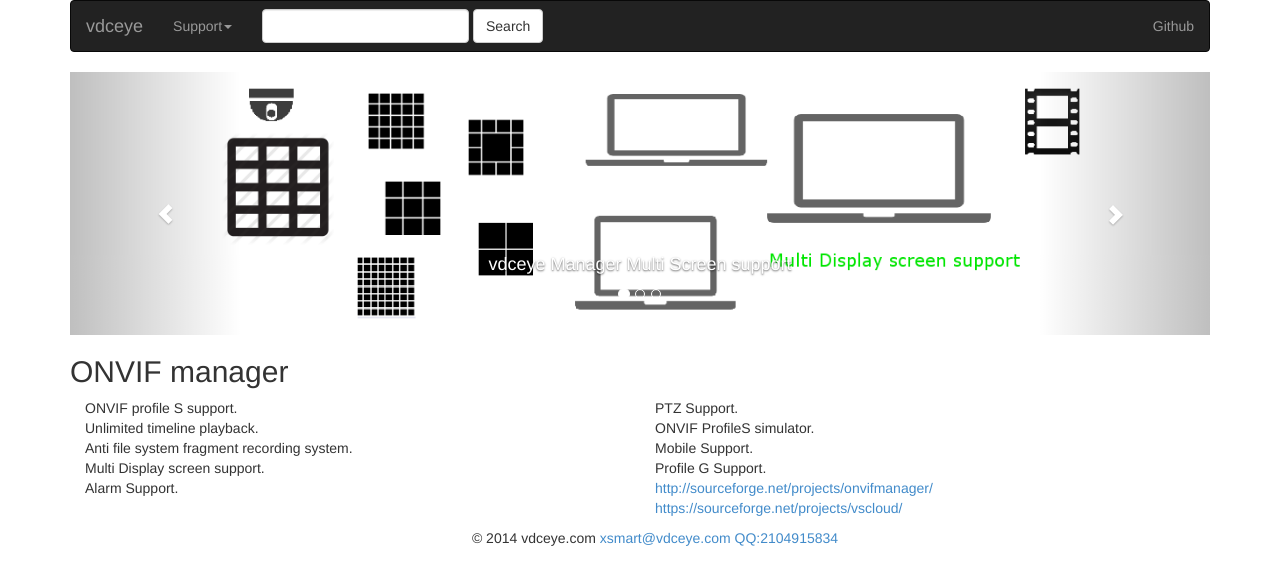
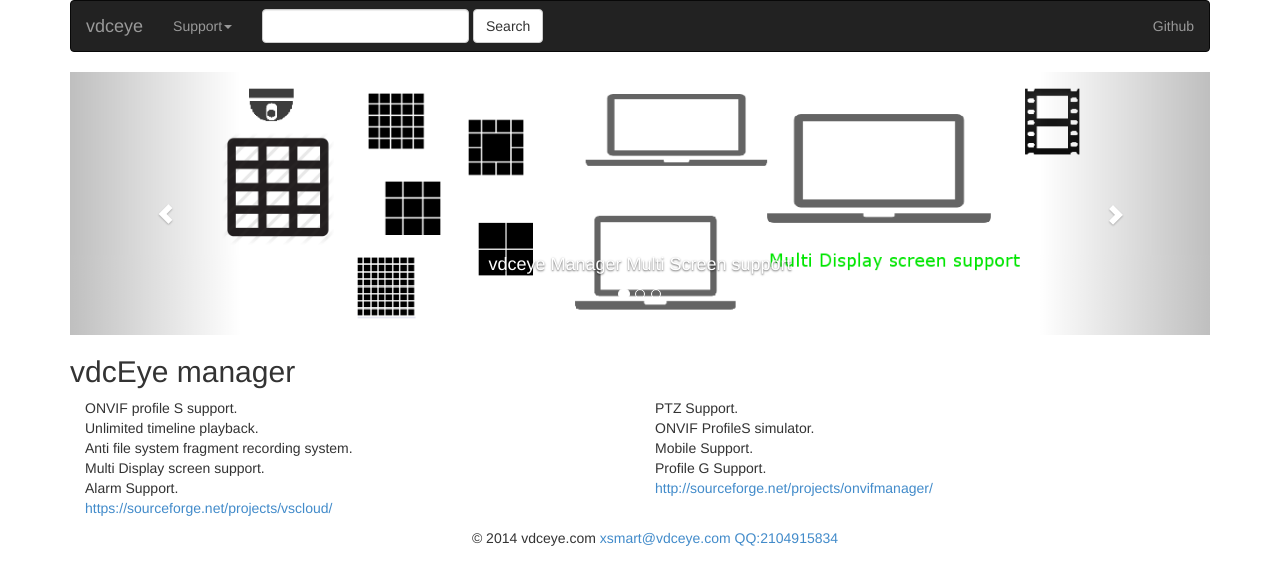
Before and after one commit to xsmart/vdceye-website, a plain HTML site: page index.html in a window 1280 px wide. Drawn offline with Linux system fonts and the light colour scheme.

Commit message:
update vdcEye download link

```diff
--- a/index.html
+++ b/index.html
@@ -109,13 +109,15 @@
 					</div>
 				</div> <a class="left carousel-control" href="#carousel-864027" data-slide="prev"><span class="glyphicon glyphicon-chevron-left"></span></a> <a class="right carousel-control" href="#carousel-864027" data-slide="next"><span class="glyphicon glyphicon-chevron-right"></span></a>
 			</div>
-			<h2>ONVIF manager</h2>
+			<h2>vdcEye manager</h2>
 			<div class="col-md-6">
         <p>ONVIF profile S support.
 <br>Unlimited timeline playback.
 <br>Anti file system fragment recording system.
 <br>Multi Display screen support.
 <br>Alarm Support.
+<br><a href="https://sourceforge.net/projects/vscloud/">https://sourceforge.net/projects/vscloud/</a>
+
 <br>
 </p>
 			</div>
@@ -125,8 +127,6 @@
 <br>Mobile Support.
 <br>Profile G Support.
           <br><a href="http://sourceforge.net/projects/onvifmanager/">http://sourceforge.net/projects/onvifmanager/</a>
-		  <br>
-          <a href="https://sourceforge.net/projects/vscloud/">https://sourceforge.net/projects/vscloud/</a>
 		  <br>
 </p>
 			</div>
```
